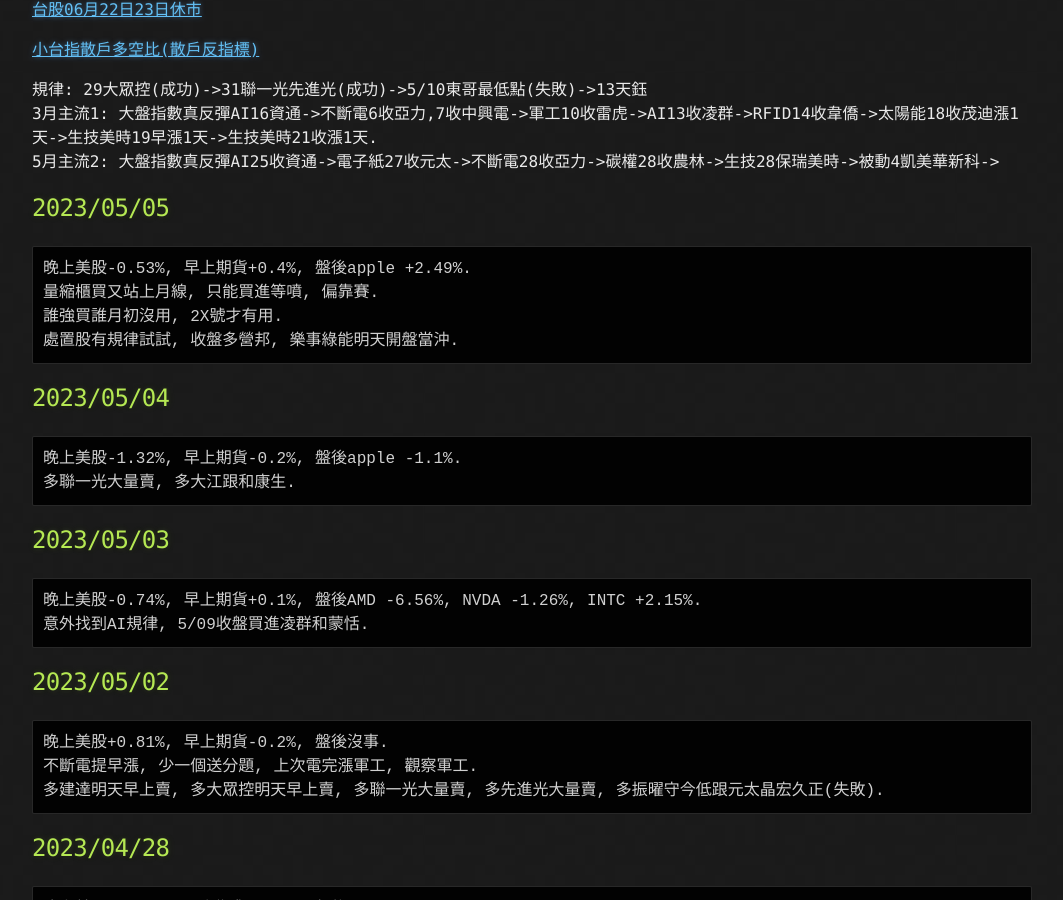
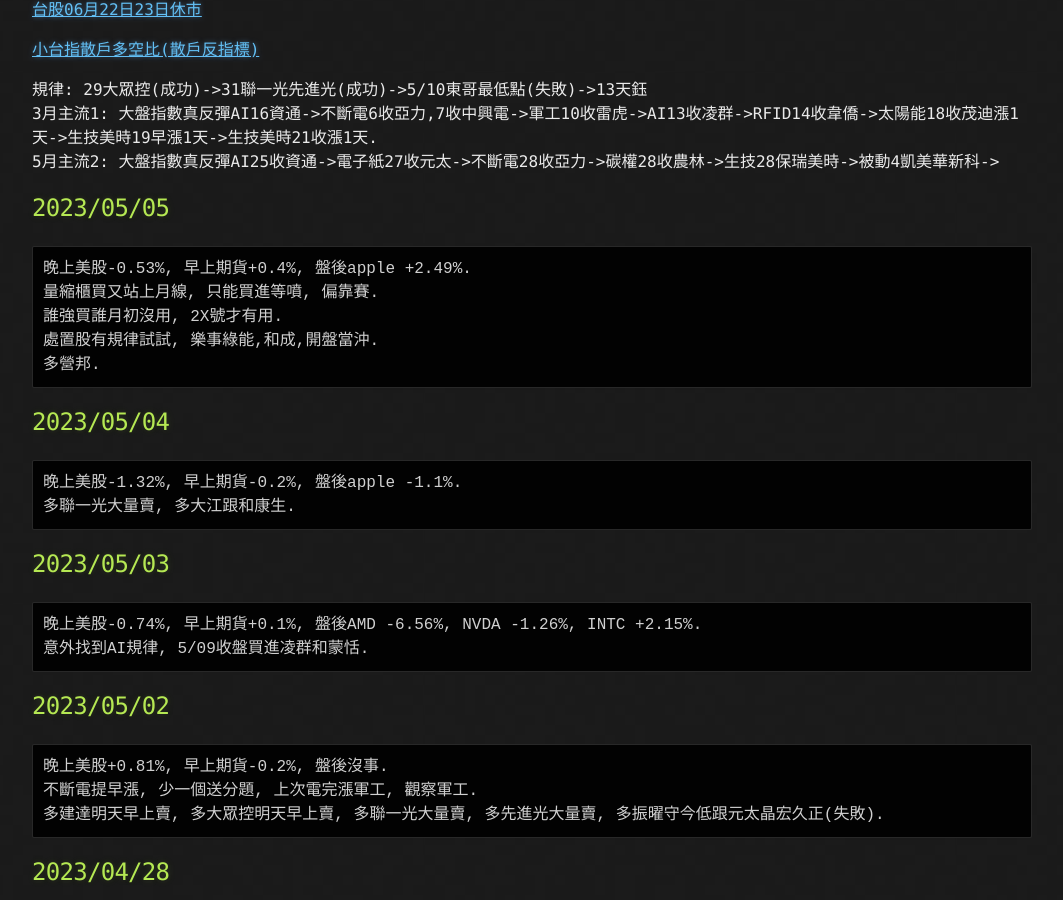
Before and after one commit to lepg5487/Stock_God, a Jekyll site: the page built from index.md, in a window 1280 px wide and 900 px high, scrolled down 460 px. Shown: the whole window, without its empty margins (108-1171 px from the left). Built offline with Jekyll 4.4.1, drawn with Linux system fonts in a browser that asks for light colours; our own code applies the rules of GitHub Pages for plain Markdown files.

Commit message:
Update index.md

````diff
--- a/index.md
+++ b/index.md
@@ -25,7 +25,8 @@
 晚上美股-0.53%, 早上期貨+0.4%, 盤後apple +2.49%.
 量縮櫃買又站上月線, 只能買進等噴, 偏靠賽.
 誰強買誰月初沒用, 2X號才有用.
-處置股有規律試試, 收盤多營邦, 樂事綠能明天開盤當沖.
+處置股有規律試試, 樂事綠能,和成,開盤當沖.
+多營邦.
 ```
 
 ## 2023/05/04
````
